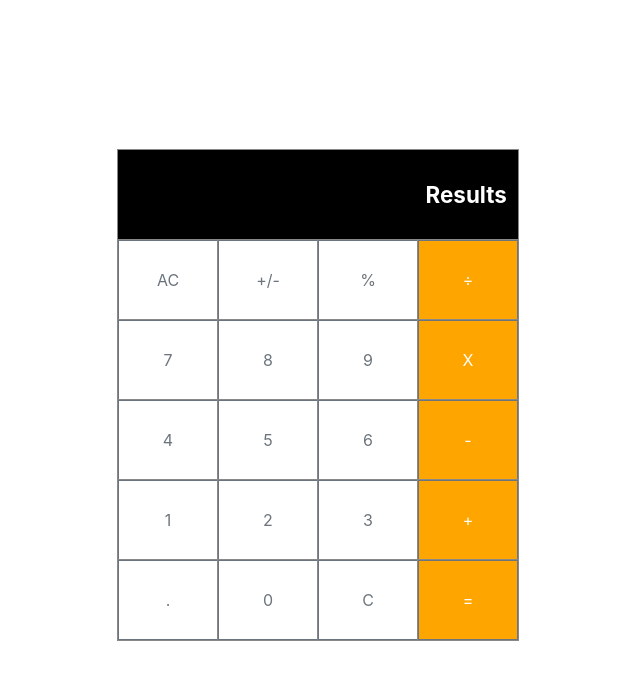
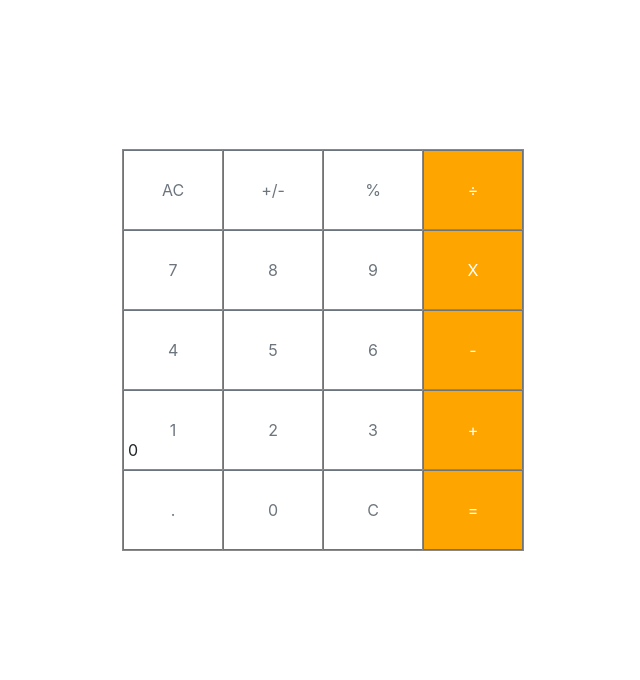
Before and after one commit to rmauritsson/react-calculator, a React (Create React App) app: page / in a window 1280 px wide. Shown: the top 680 px of the page, without its empty margins (307-947 px from the left). Built offline with nearby package versions, Linux system fonts and the light colour scheme.

Commit message:
modified the ButtonPanel and Button components

```diff
--- a/src/App.css
+++ b/src/App.css
@@ -11,7 +11,7 @@
   display: flex;
   height: 4em;
   flex: 1;
-  background: #000;
+  background: grey;
   outline: 1px solid #888;
   color: white;
   justify-content: flex-end;
@@ -19,6 +19,7 @@
   font-size: 1.4em;
   font-weight: bold;
   align-items: center;
+  border: none;
 }
 
 .button-panel{
--- a/src/components/App.js
+++ b/src/components/App.js
@@ -1,10 +1,12 @@
 import React from 'react';
 import '../App.css';
 import ButtonPanel from './ButtonPanel';
+import Display from './Display';
 
 function App() {
   return (
     <div className="App">
+      <Display />
       <ButtonPanel />
     </div>
   );
--- a/src/components/ButtonPanel.js
+++ b/src/components/ButtonPanel.js
@@ -6,10 +6,6 @@ import Display from './Display';
 function ButtonPanel() {
   return (
     <div className="button-panel">
-      <div className="row">
-        <Display />
-      </div>
-
       <div className="row">
         <Button>AC</Button>
         <Button>+/-</Button>
--- a/src/components/Display.js
+++ b/src/components/Display.js
@@ -1,11 +1,5 @@
 import React from 'react';
 
-function Display() {
-  return (
-    <div className="display">
-      Results
-    </div>
-  );
-}
+const Display = () => <div>0</div>;
 
 export default Display;
```
